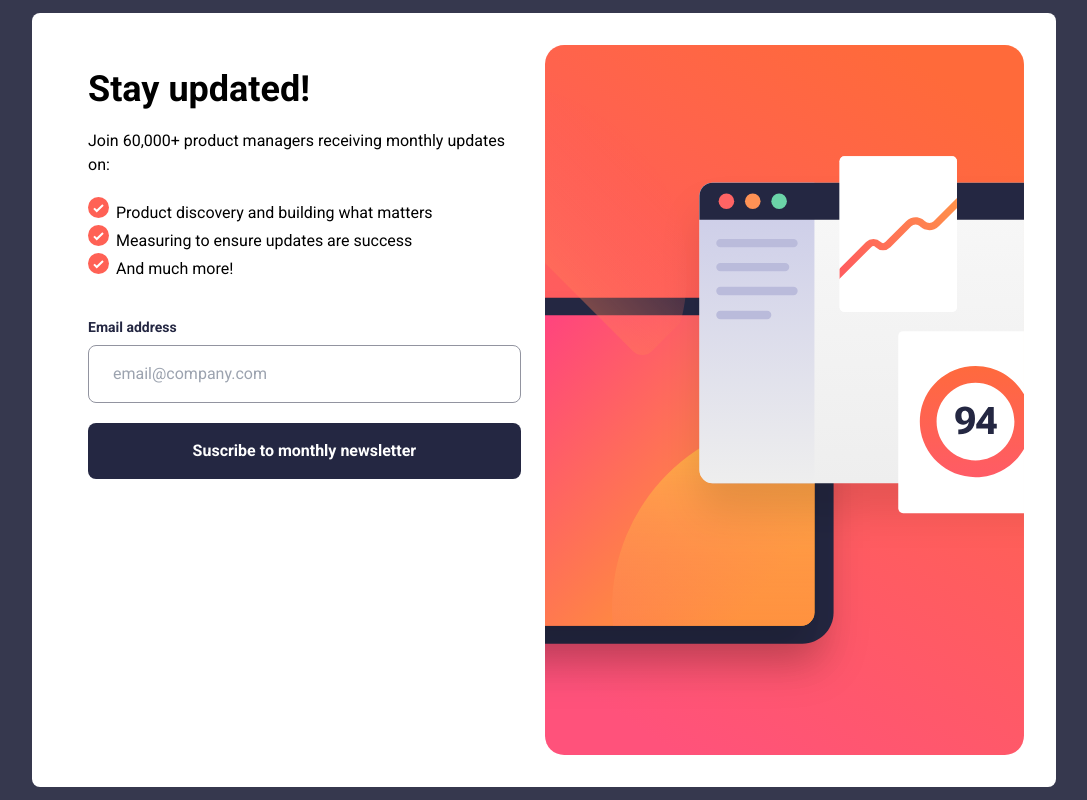
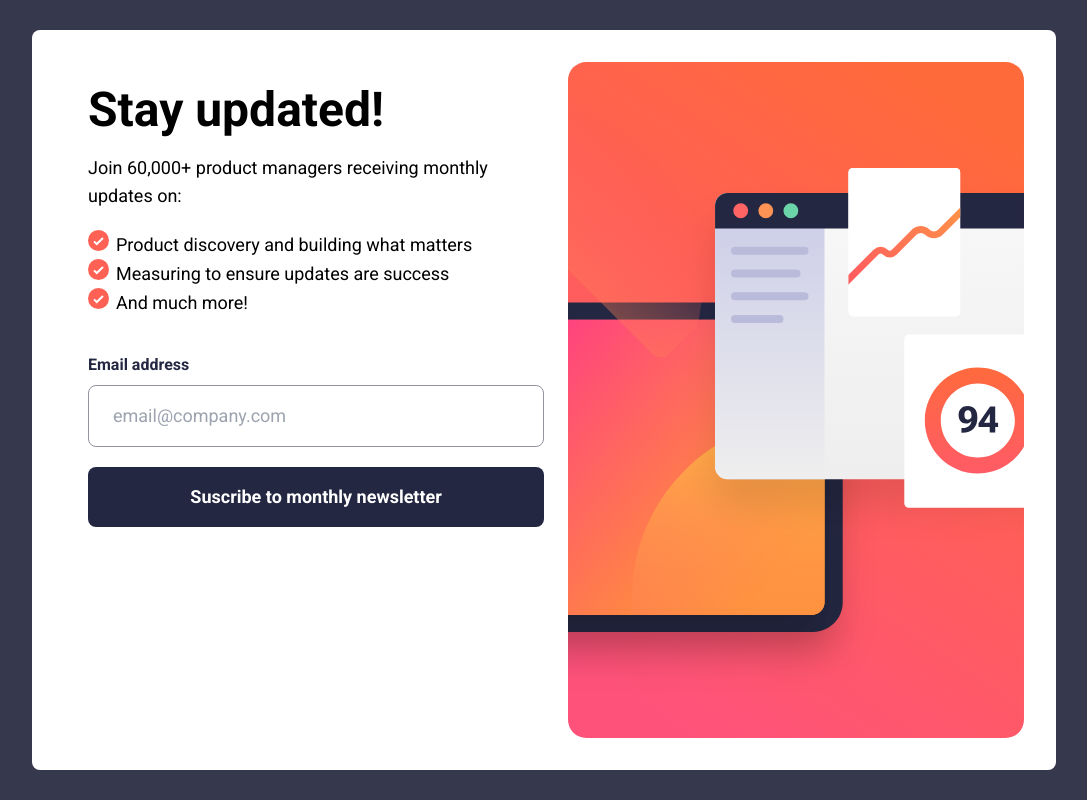
Before and after one commit to Jsifontez/practice, a SvelteKit app: page / in a window 1280 px wide. Shown: the whole page, without its empty margins (96-1183 px from the left). Built offline with nearby package versions, Linux system fonts and the light colour scheme.

Commit message:
Fix fonts sizes

```diff
--- a/src/routes/+page.svelte
+++ b/src/routes/+page.svelte
@@ -11,9 +11,11 @@
 			class="w-full max-h-[330px] object-bottom object-cover lg:hidden"
 		/>
 		<section class="mt-6 px-6 pb-4 max-w-[510px] mx-auto">
-			<h1 class="text-4xl font-bold">Stay updated!</h1>
-			<p class="text-base my-5">Join 60,000+ product managers receiving monthly updates on:</p>
-			<ul class="pl-7">
+			<h1 class="text-4xl lg:text-5xl font-bold">Stay updated!</h1>
+			<p class="text-base lg:text-lg my-5">
+				Join 60,000+ product managers receiving monthly updates on:
+			</p>
+			<ul class="pl-7 text-base lg:text-lg">
 				<li>Product discovery and building what matters</li>
 				<li>Measuring to ensure updates are success</li>
 				<li>And much more!</li>
@@ -22,7 +24,7 @@
 			<form class="mt-9">
 				<label
 					for="email"
-					class="text-sm font-bold text-dark-slate-gray mb-2 block"
+					class="text-sm lg:text-base font-bold text-dark-slate-gray mb-2 block"
 				>
 					Email address
 				</label>
@@ -30,10 +32,10 @@
 					type="email"
 					placeholder="email@company.com"
 					required
-					class="w-full py-4 px-6 border border-grey rounded-lg"
+					class="w-full py-4 px-6 border border-grey rounded-lg text-base lg:text-lg"
 				/>
 				<button
-					class="w-full py-4 mt-5 bg-dark-slate-gray text-white rounded-lg font-bold text-center"
+					class="w-full py-4 mt-5 bg-dark-slate-gray text-white rounded-lg font-bold text-center text-base lg:text-lg"
 				>
 					Suscribe to monthly newsletter
 				</button>
```
